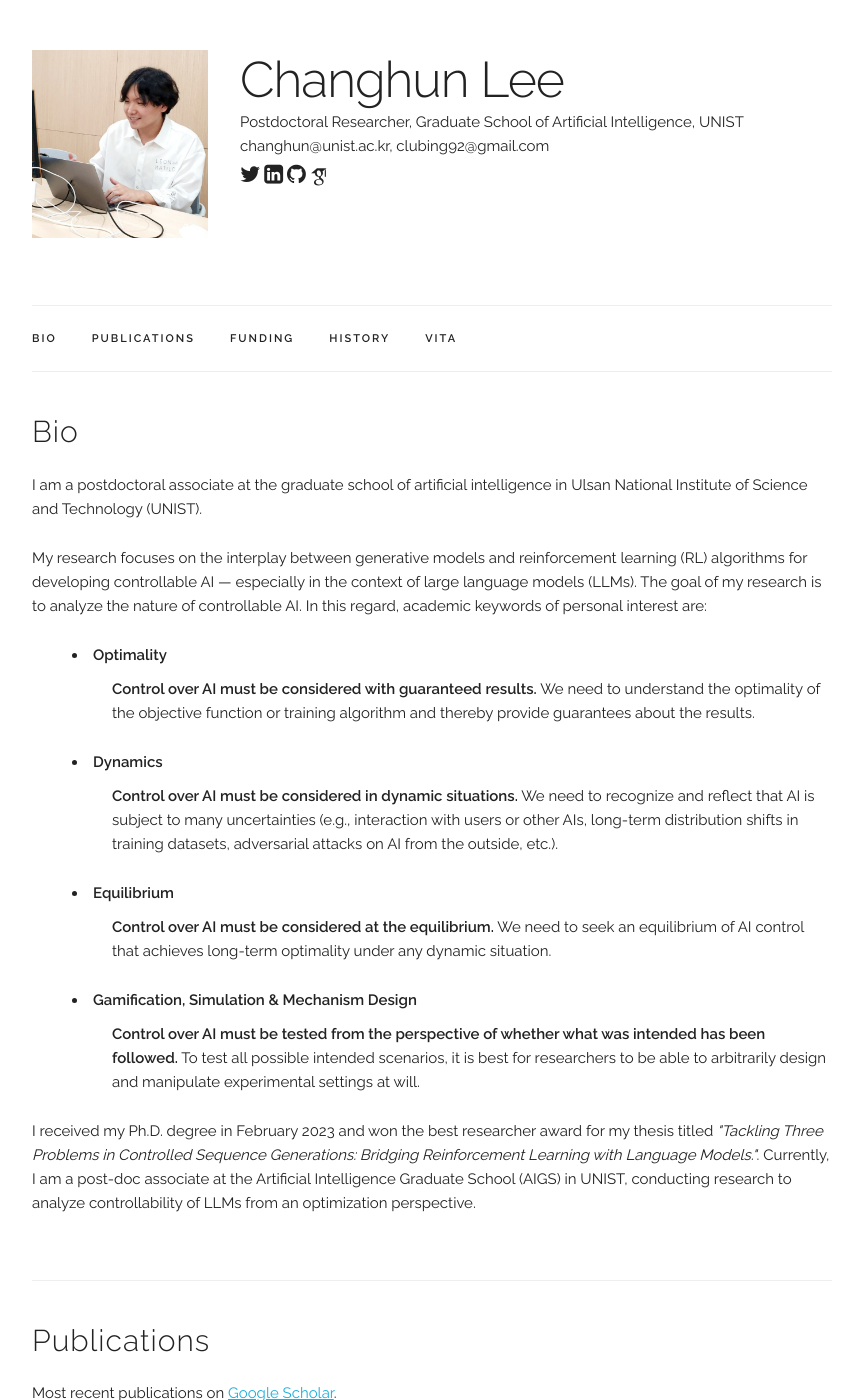
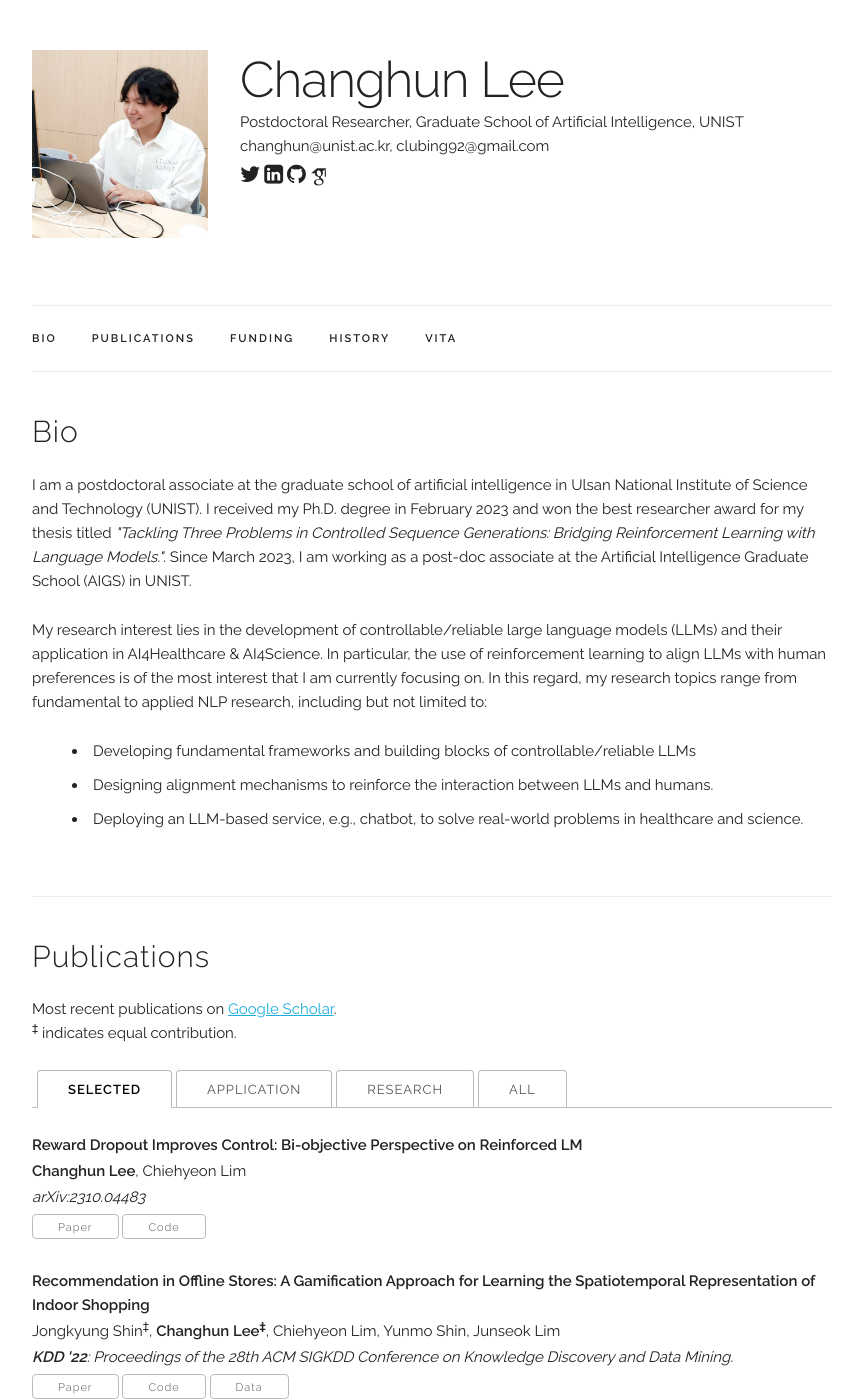
Before and after one commit to CHLEE-Leo/chlee-leo.github.io, a Jekyll site: the page built from index.html, in a window 1280 px wide and 1400 px high. Shown: the whole window, without its empty margins (208-1071 px from the left). Built offline with Jekyll 4.4.1, drawn with Linux system fonts in a browser that asks for light colours; some web fonts are replaced.

Commit message:
change Bio

```diff
--- a/index.html
+++ b/index.html
@@ -6,12 +6,20 @@ title: Home
 <div class="docs-section" id="bio">
   <h4>Bio</h4>
   <p>
-  I am a postdoctoral associate at the graduate school of artificial intelligence in Ulsan National Institute of Science and Technology (UNIST).
+  I am a postdoctoral associate at the graduate school of artificial intelligence in Ulsan National Institute of Science and Technology (UNIST). I received my Ph.D. degree in February 2023 and won the best researcher award for my thesis titled <i>"Tackling Three Problems in Controlled Sequence Generations: Bridging Reinforcement Learning with Language Models."</i>. Since March 2023, I am working as a post-doc associate at the Artificial Intelligence Graduate School (AIGS) in UNIST.
   </p>
 
   <p>
-  My research focuses on the interplay between generative models and reinforcement learning (RL) algorithms for developing controllable AI &mdash; especially in the context of large language models (LLMs). The goal of my research is to analyze the nature of controllable AI. In this regard, academic keywords of personal interest are:
+  My research interest lies in the development of controllable/reliable large language models (LLMs) and their application in AI4Healthcare & AI4Science. In particular, the use of reinforcement learning to align LLMs with human preferences is of the most interest that I am currently focusing on. In this regard, my research topics range from fundamental to applied NLP research, including but not limited to:
+  </p>
   <dl style="PADDING-LEFT: 40px">
+	<dt>
+		<li>Developing fundamental frameworks and building blocks of controllable/reliable LLMs</li>
+		<li>Designing alignment mechanisms to reinforce the interaction between LLMs and humans.</li>
+		<li>Deploying an LLM-based service, e.g., chatbot, to solve real-world problems in healthcare and science.</li>
+	</dt>
+  </dl>
+	<!--
 	<dt>
 		<li><b>Optimality</b></li>
 	</dt>
@@ -29,23 +37,19 @@ title: Home
 		<li>
 			Objective Mismatch
 		</li>
-		-->
 	</dd>
 	<dt>
-		<!-- <li>Robustness to Changing Environment and Adeversarial Attack</li> -->
-		<!-- <li>Exposure Bias and Data Perturbation</li> -->
-		<!-- <li><b>Maximum Mutual Information</b></li> -->
+		<li>Robustness to Changing Environment and Adeversarial Attack</li>
+		<li>Exposure Bias and Data Perturbation</li>
+		<li><b>Maximum Mutual Information</b></li>
 		<li><b>Dynamics</b></li>
 	</dt>
 	<dd>
 		<p>
 		<b>Control over AI must be considered in dynamic situations.</b> We need to recognize and reflect that AI is subject to many uncertainties (e.g., interaction with users or other AIs, long-term distribution shifts in training datasets, adversarial attacks on AI from the outside, etc.).
 		</p>
-		<!--
 		</p>
 		<p>In terms of Pareto optimality, the more the Pareto improvement, the higher the controllability. Since mutual information represents the joint probability of two random variables, mapping both likelihood and control objectives onto the probability space together and maximizing their mutual information will derive the Pareto improvement.</p>
-		-->
-		<!--
 		<li>
 			Generalization under Out-of-Distribution
 		</li>
@@ -55,26 +59,22 @@ title: Home
 		<li>
 			Domain Adaptation with Changing Environment
 		</li>
-		-->
 	</dd>
 	<dt>
-		<!-- <li>Applicability</li> -->
-		<!-- <li>Latent Hole and Continuous Representation</li> -->
-		<!-- <li><b>Approximation Methods</b></li> -->
+		<li>Applicability</li>
+		<li>Latent Hole and Continuous Representation</li>
+		<li><b>Approximation Methods</b></li>
 		<li><b>Equilibrium</b></li>
 	</dt>
 	<dd>
 		<p>
 		<b>Control over AI must be considered at the equilibrium.</b> We need to seek an equilibrium of AI control that achieves long-term optimality under any dynamic situation.
 		</p>
-		<!--
 		<p>Computing mutual information is expensive, so it is necessary to "approximate" the maximum mutual information without estimating the exact amount of mutual information. Therefore, in my research, variational inference or perturbation techniques are the most preferred methodology and a research topic in itself.</p>
-		-->
-		<!-- Increases the usecases of AI in industrial fields such as A, B, and C.
+		Increases the usecases of AI in industrial fields such as A, B, and C.
 		<li>
 			Definition of Domain-driven Problems
 		</li>
-		-->
 	</dd>
 	<dt>
 		<li><b>Gamification, Simulation & Mechanism Design</b></li>
@@ -84,12 +84,7 @@ title: Home
 		<b>Control over AI must be tested from the perspective of whether what was intended has been followed.</b> To test all possible intended scenarios, it is best for researchers to be able to arbitrarily design and manipulate experimental settings at will.
 		</p>
 	</dd>
-  </dl>
-  </p>
-
-  <p>
-  I received my Ph.D. degree in February 2023 and won the best researcher award for my thesis titled <i>"Tackling Three Problems in Controlled Sequence Generations: Bridging Reinforcement Learning with Language Models."</i>. Currently, I am a post-doc associate at the Artificial Intelligence Graduate School (AIGS) in UNIST, conducting research to analyze controllability of LLMs from an optimization perspective.
-  </p>
+  -->
 
   <!--
   <p>Please check out my latest work at <b><a href="https://arxiv.org/abs/2310.04483"><font color="violet">arXiv</font></a></b>.</p>
```
